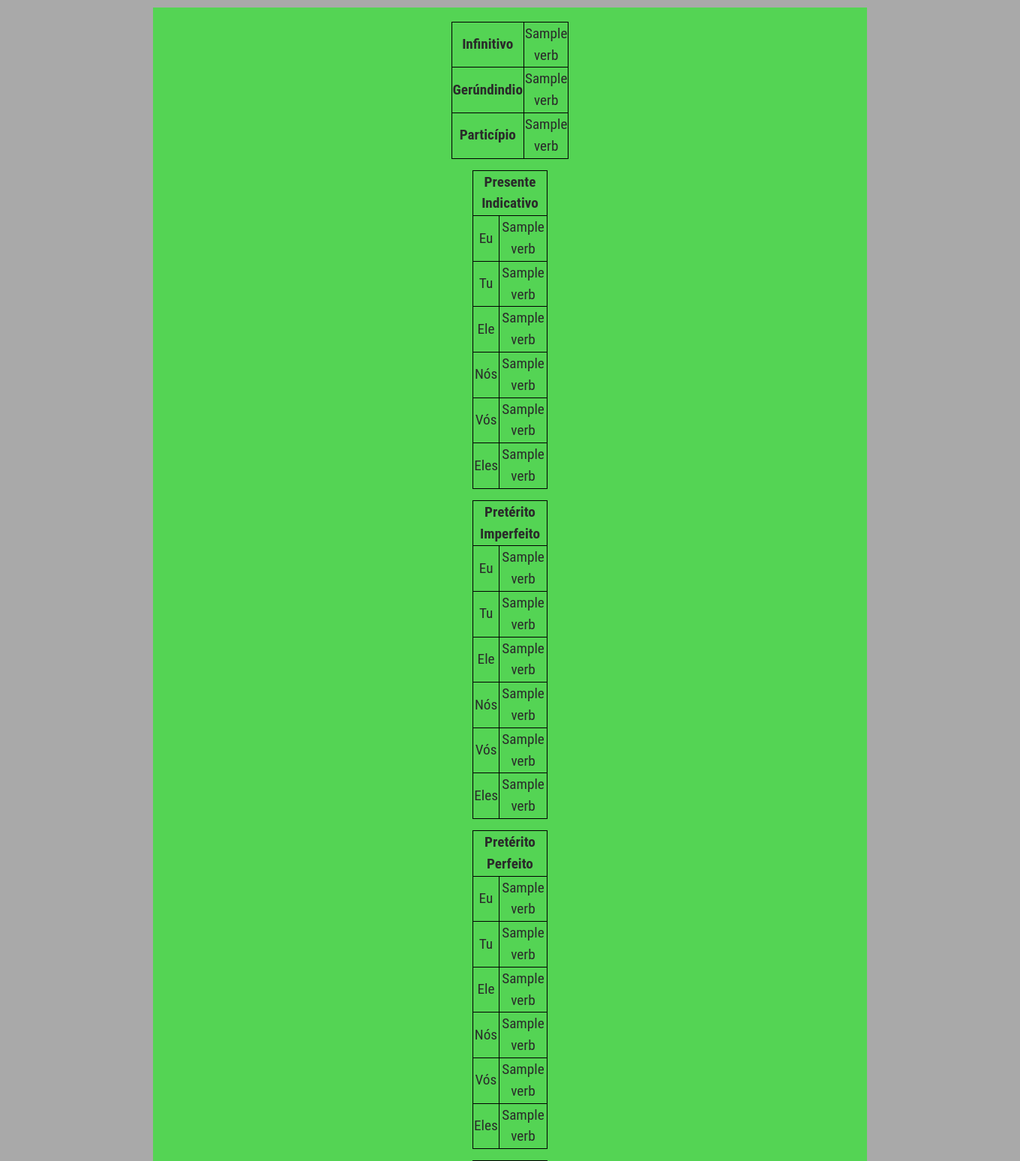
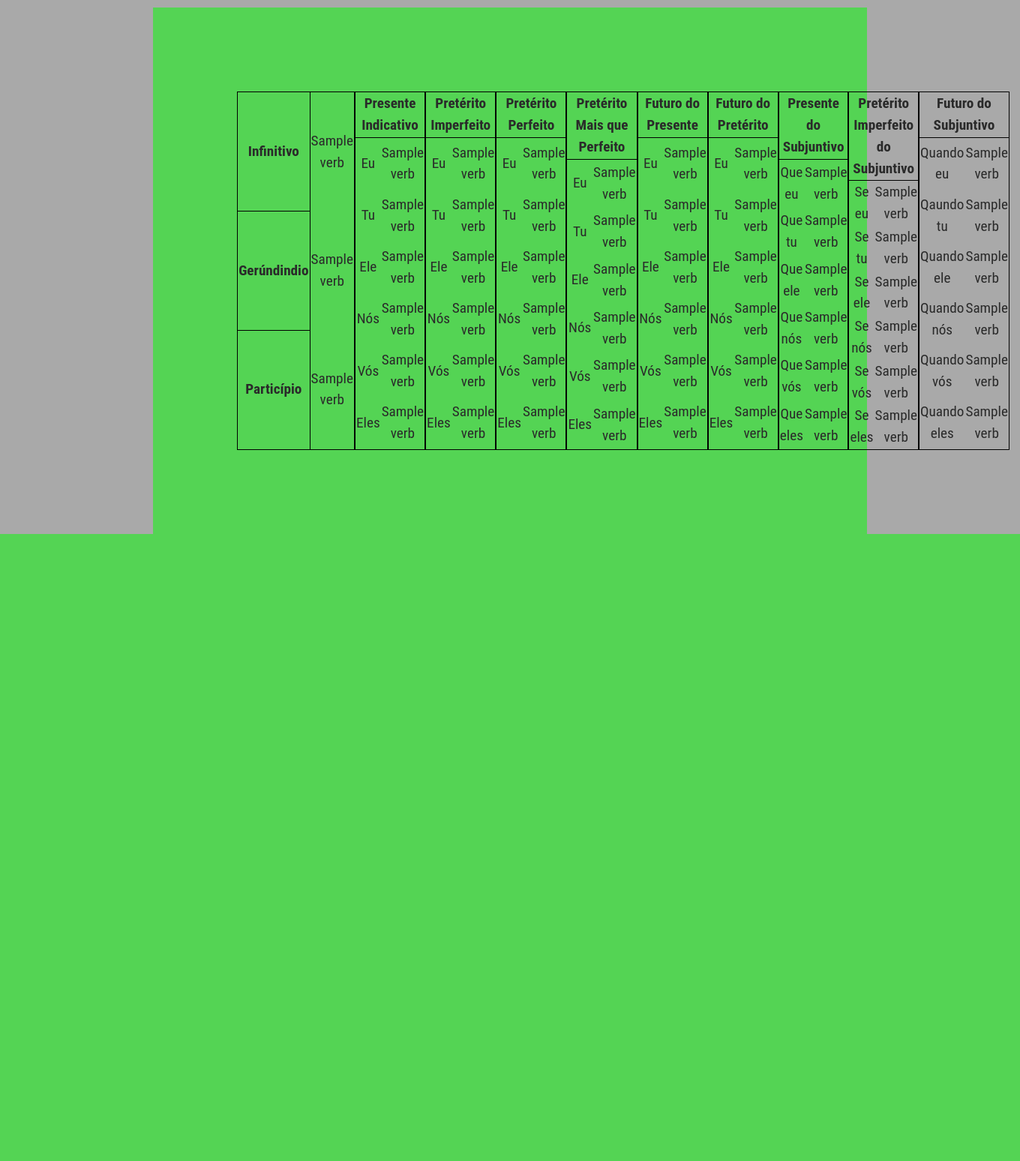
Before and after one commit to ElisaCode/Foudations-project, a Flask app: template templates/verb_result.html in a window 1360 px wide. Shown: the part 208-1756 px from the top of the page at 75% size. After the commit the page ends 920 px from the top, so only its background shows below. Run offline with Flask 2, Linux system fonts and the light colour scheme; the template is opened without the code that fills it: most values are stand-ins (such as "Sample title", 1, 10 or a date in 2020).

Commit message:
Update 20 Marz

```diff
--- a/static/styles.css
+++ b/static/styles.css
@@ -108,30 +108,27 @@ html, body {
 
   table {
     border-collapse: collapse;
-    width: 100%;
+    width: 90%;
     border: 1px solid black;
     padding: 15px;
     text-align:center;
     margin-left:auto;
     margin-right:auto;
-    width:100px;
 
   }
 
   div.container {
+    display: flex;
     width:98%;
     margin:1%;
+    position: static;
+    padding: 10%;
   }
 
 
   th {
     height: 50px;
     text-align: center;
-    border: 1px solid black;
-  }
-
-
-  td {
     border: 1px solid black;
   }
 
```
